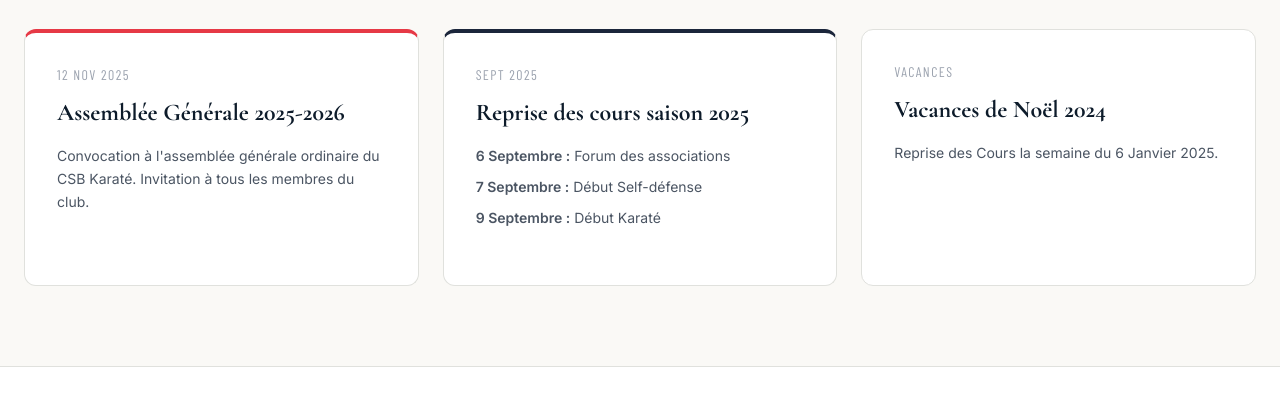
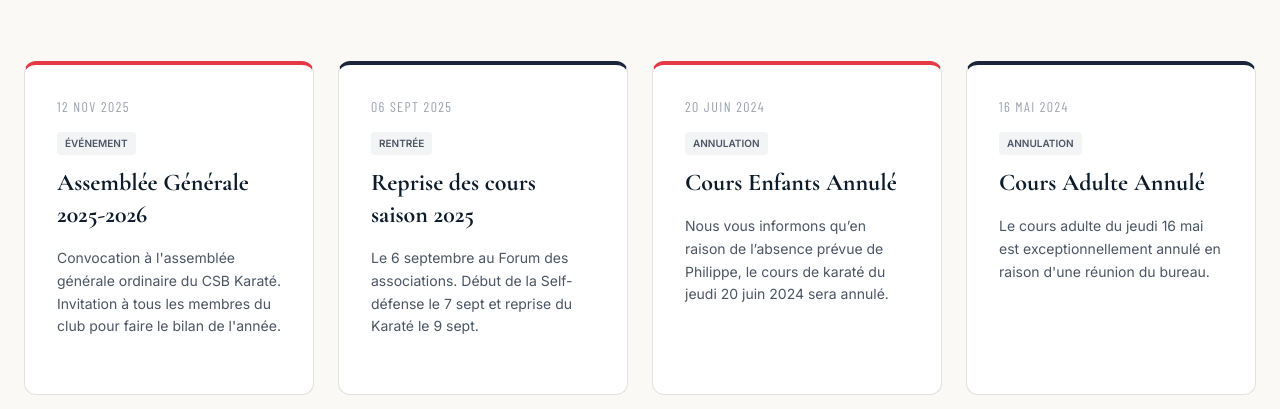
Before and after one commit to laside/csbkarate, a plain HTML site: page news.html in a window 1280 px wide. Shown: the part 307-716 px from the top of the page. Drawn offline with nearby package versions, Linux system fonts and the light colour scheme.

Commit message:
Update title and main content structure in news.html

```diff
--- a/news.html
+++ b/news.html
@@ -3,16 +3,20 @@
 <head>
     <meta charset="UTF-8">
     <meta name="viewport" content="width=device-width, initial-scale=1.0">
-    <title>Blog et Actualités | CSB Karaté</title>
+    <title>Actualités | CSB Karaté</title>
+
     <link rel="stylesheet" href="./assets/css/style.css">
     <script src="https://cdn.tailwindcss.com"></script>
     <script src="./assets/js/tailwind.js"></script>
     <script src="./assets/js/main.js" defer></script>
+    <!-- On ajoute le script de récupération du JSON -->
+    <script src="./assets/js/news.js" defer></script>
 </head>
 <body class="bg-csb-washi text-csb-encre font-sans antialiased min-h-screen flex flex-col">
+
     <div id="header-placeholder"></div>
 
-    <main class="flex-grow pt-24 pb-20">
+    <main class="flex-grow pt-32 pb-20">
         <div class="max-w-7xl mx-auto px-6">
             <div class="text-center mb-16">
                 <span class="font-condensed text-csb-corail uppercase tracking-widest text-sm mb-4 block">La vie du club</span>
@@ -20,37 +24,9 @@
                 <p class="text-xl text-gray-500 max-w-2xl mx-auto font-sans">Restez informé des événements du club, des passages de grades et des informations importantes.</p>
             </div>
 
-            <div class="bento-grid">
-                <!-- Article 1 -->
-                <article class="bento-card flex flex-col group border-t-4 border-t-csb-corail">
-                    <div class="flex-grow">
-                        <time class="font-condensed text-sm text-gray-400 uppercase tracking-widest mb-3 block">12 Nov 2025</time>
-                        <h3 class="font-serif text-2xl font-bold text-csb-encre mb-4 group-hover:text-csb-corail transition">Assemblée Générale 2025-2026</h3>
-                        <p class="text-gray-600 font-sans text-sm leading-relaxed mb-6">Convocation à l'assemblée générale ordinaire du CSB Karaté. Invitation à tous les membres du club.</p>
-                    </div>
-                </article>
-
-                <!-- Article 2 -->
-                <article class="bento-card flex flex-col group border-t-4 border-t-csb-dojo">
-                    <div class="flex-grow">
-                        <time class="font-condensed text-sm text-gray-400 uppercase tracking-widest mb-3 block">Sept 2025</time>
-                        <h3 class="font-serif text-2xl font-bold text-csb-encre mb-4 group-hover:text-csb-dojo transition">Reprise des cours saison 2025</h3>
-                        <div class="text-gray-600 font-sans text-sm leading-relaxed space-y-2 mb-6">
-                            <p><strong>6 Septembre :</strong> Forum des associations</p>
-                            <p><strong>7 Septembre :</strong> Début Self-défense</p>
-                            <p><strong>9 Septembre :</strong> Début Karaté</p>
-                        </div>
-                    </div>
-                </article>
-
-                <!-- Article 3 -->
-                <article class="bento-card flex flex-col group">
-                    <div class="flex-grow">
-                        <time class="font-condensed text-sm text-gray-400 uppercase tracking-widest mb-3 block">Vacances</time>
-                        <h3 class="font-serif text-2xl font-bold text-csb-encre mb-4">Vacances de Noël 2024</h3>
-                        <p class="text-gray-600 font-sans text-sm leading-relaxed mb-6">Reprise des Cours la semaine du 6 Janvier 2025.</p>
-                    </div>
-                </article>
+            <!-- Le conteneur vide qui va recevoir les news du JSON -->
+            <div class="bento-grid" id="news-grid">
+                <!-- Injecté par assets/js/news.js -->
             </div>
         </div>
     </main>
```
